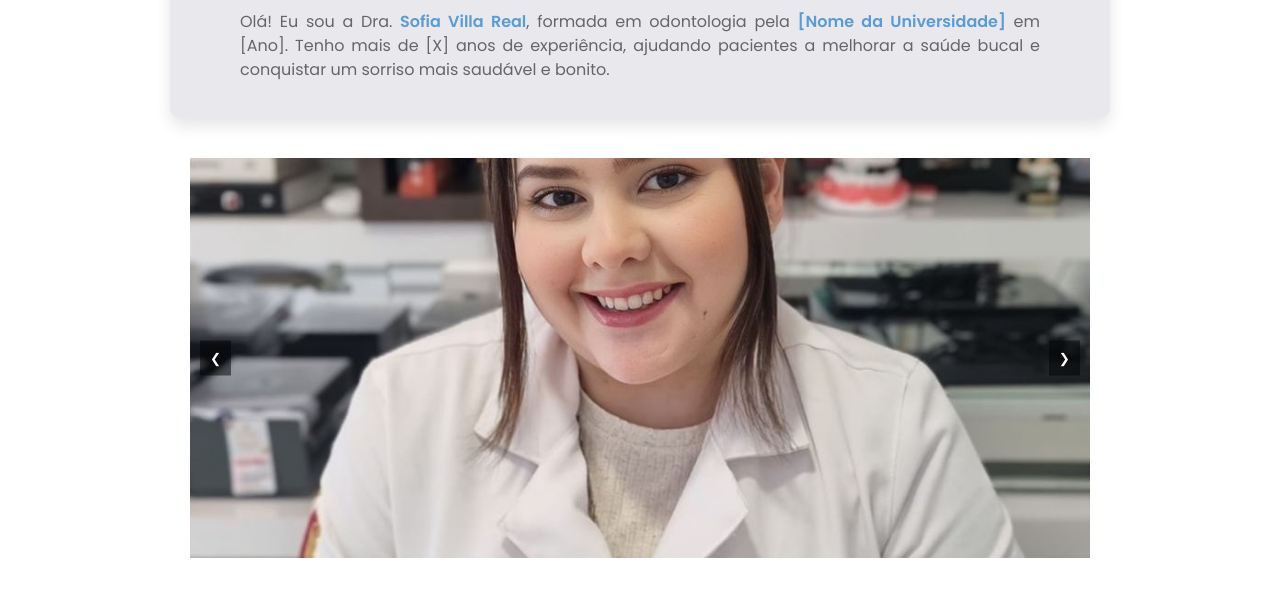
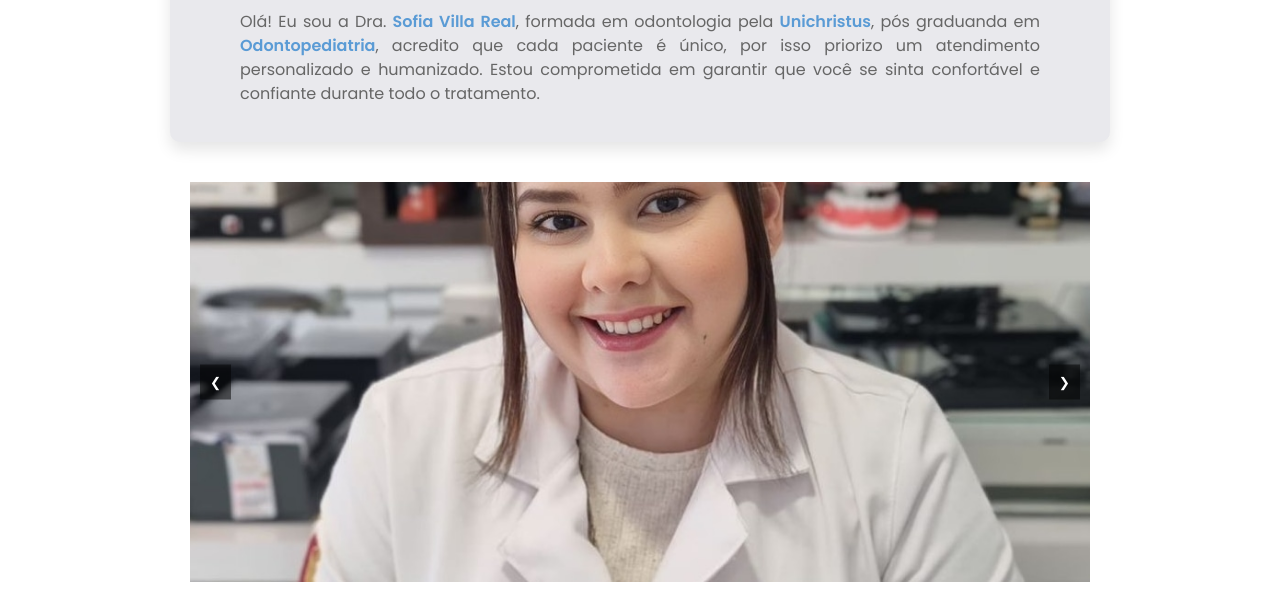
Before and after one commit to CaioVsM/sofiavillareal, a plain HTML site: page sobremim.html in a window 1280 px wide. Shown: the part 347-942 px from the top of the page. Drawn offline with Linux system fonts and the light colour scheme.

Commit message:
Atualização da descrição sobre mim

```diff
--- a/sobremim.html
+++ b/sobremim.html
@@ -258,9 +258,7 @@
 
         <h1>Dra. Sofia Villa Real</h1>
         <p>
-            Olá! Eu sou a Dra. <span class="highlight">Sofia Villa Real</span>, formada em odontologia pela
-            <span class="highlight">[Nome da Universidade]</span> em [Ano]. Tenho mais de [X] anos de experiência,
-            ajudando pacientes a melhorar a saúde bucal e conquistar um sorriso mais saudável e bonito.
+            Olá! Eu sou a Dra. <span class="highlight">Sofia Villa Real</span>, formada em odontologia pela <span class="highlight">Unichristus</span>, pós graduanda em <span class="highlight">Odontopediatria</span>, acredito que cada paciente é único, por isso priorizo um atendimento personalizado e humanizado. Estou comprometida em garantir que você se sinta confortável e confiante durante todo o tratamento.
         </p>
     </div>
     <div class="container">
```
